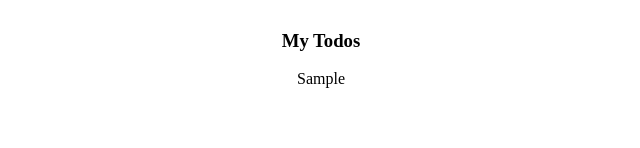
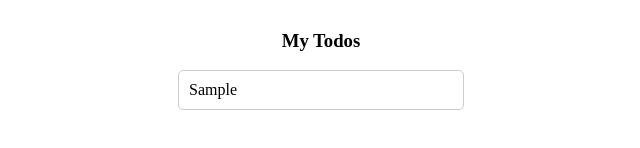
Before and after one commit to SamRaiche/CS50-Final-Project, a React (Create React App) app in the folder web/: page / in a window 1280 px wide. Both pictures are taken after typing "Sample" into the empty fields and a click on the button "Add Task". Shown: the part 250-398 px from the top of the page, without its empty margins (319-959 px from the left). Built offline with nearby package versions, Linux system fonts and the light colour scheme.

Commit message:
List items can be added now :)

```diff
--- a/web/src/App.css
+++ b/web/src/App.css
@@ -73,11 +73,15 @@
   transition: background-color 0.3s ease;
 }
 
-.todo-list li {
-  display: flex;
-  justify-content: space-between;
-  align-items: center;
+.todolist {
+  width: calc(100% - 1000px);
   padding: 10px;
-  border-bottom: 1px solid #ddd;
+  margin-bottom: 20px;
   font-size: 16px;
+  border: 1px solid #ccc;
+  border-radius: 5px;
+  outline: none;
+  transition: border-color 0.3s ease;
+  text-align: left;
+  margin: 0 auto
 }
--- a/web/src/components/TodoWrapper.js
+++ b/web/src/components/TodoWrapper.js
@@ -27,7 +27,7 @@ export const TodoWrapper = () => {
                     {/* todos.map iterates over the todos array looing for each todo the user has typed */}
                     {/* When the map method finds a unique key it will output the task of that object (dictionary) onscreen */}
                     {todos.map((todo) => (
-                        <p key={todo.id}>{todo.task}</p>
+                        <p className='todolist' key={todo.id}>{todo.task}</p>
                     ))}
             </div>
         </div>
```
